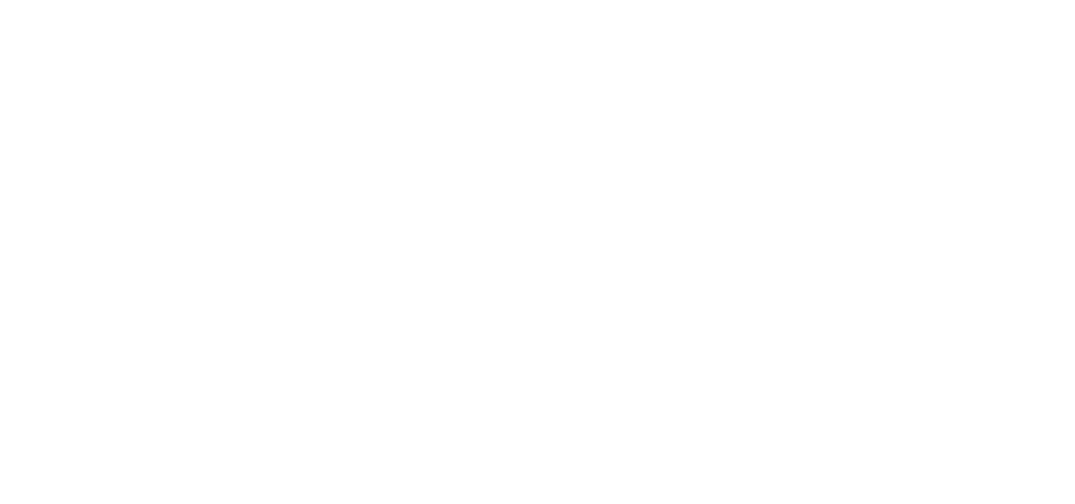
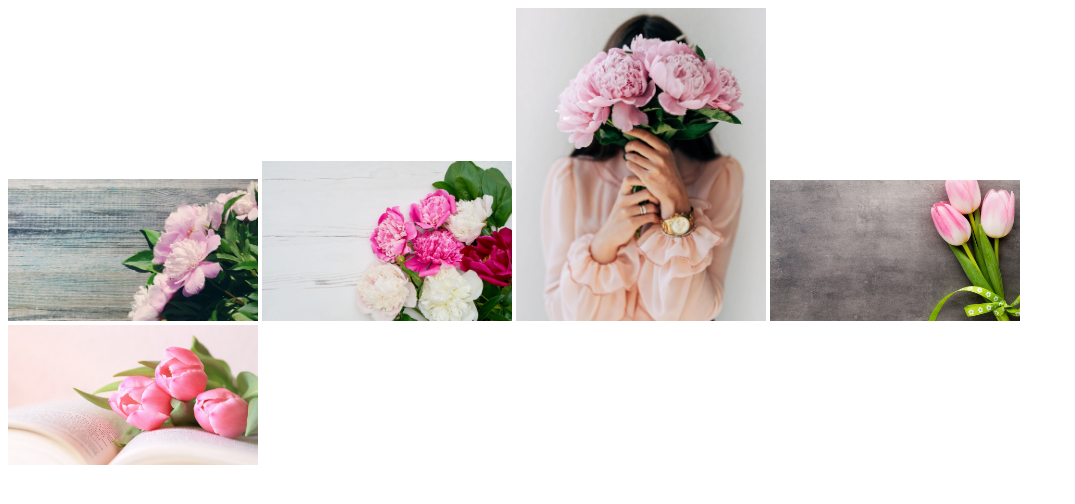
Before and after one commit to alinapiskova/html-task, a plain HTML site: page index.html in a window 1280 px wide. Shown: the whole page, without its empty margins (0-1075 px from the left). Drawn offline with Linux system fonts and the light colour scheme.

Commit message:
Add picture flowers

```diff
--- a/index.html
+++ b/index.html
@@ -6,6 +6,12 @@
 
 </head>
 <body>
+<img src="img/flowers_piony1.jpg" alt="flowers piony" width="250">
+<img src="img/flowers_piony2.jpg" alt="flowers piony" width="250">
+<img src="img/flowersAndGirl.jpg" alt="flowers and girl" width="250">
+<img src="img/flowers_tulip1.jpg" alt="flowers tulip" width="250">
+<img src="img/flowers_tulip2.jpg" alt="flowers tulip" width="250">
+
 
 </body>
 </html>
```
